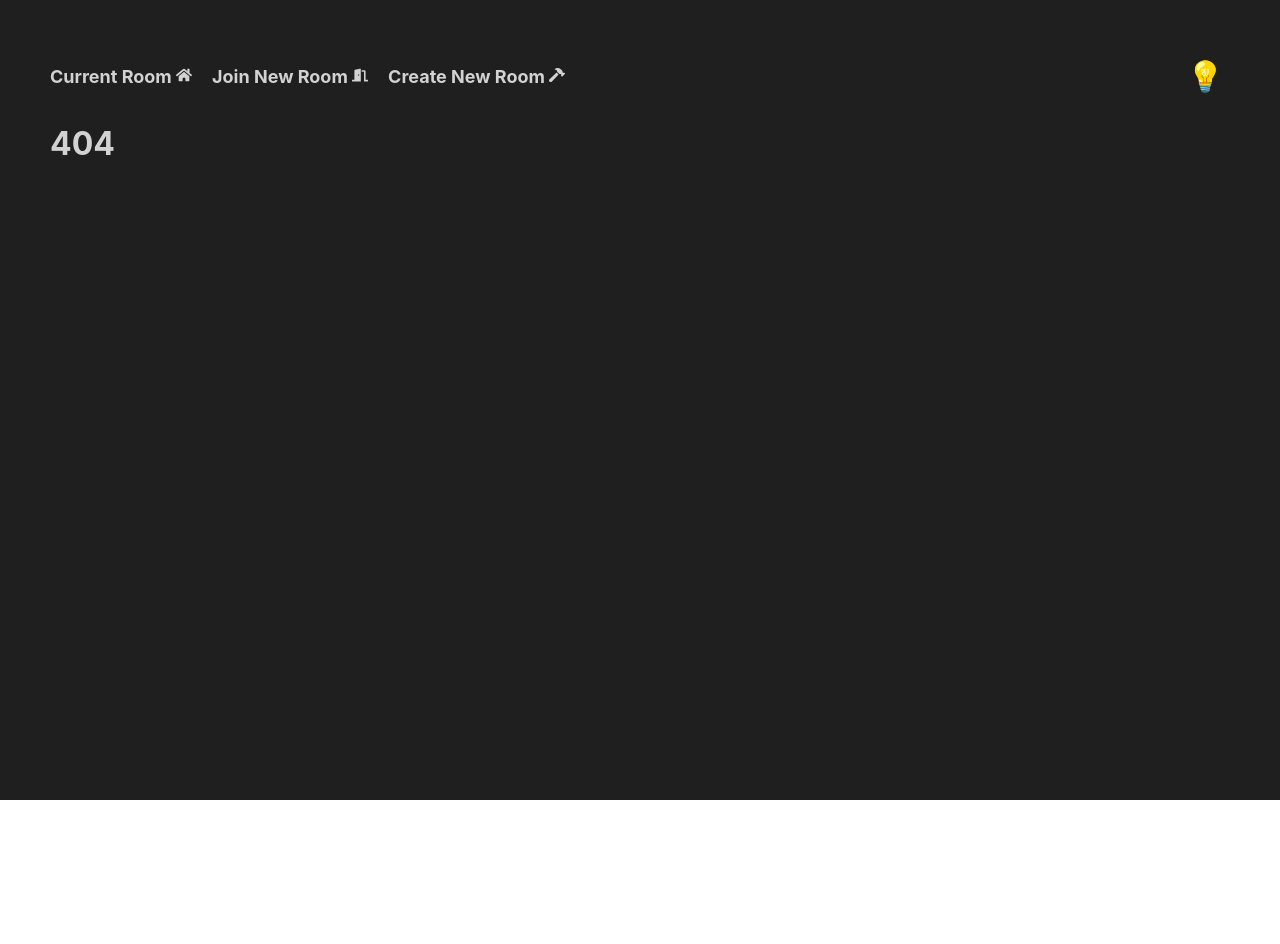
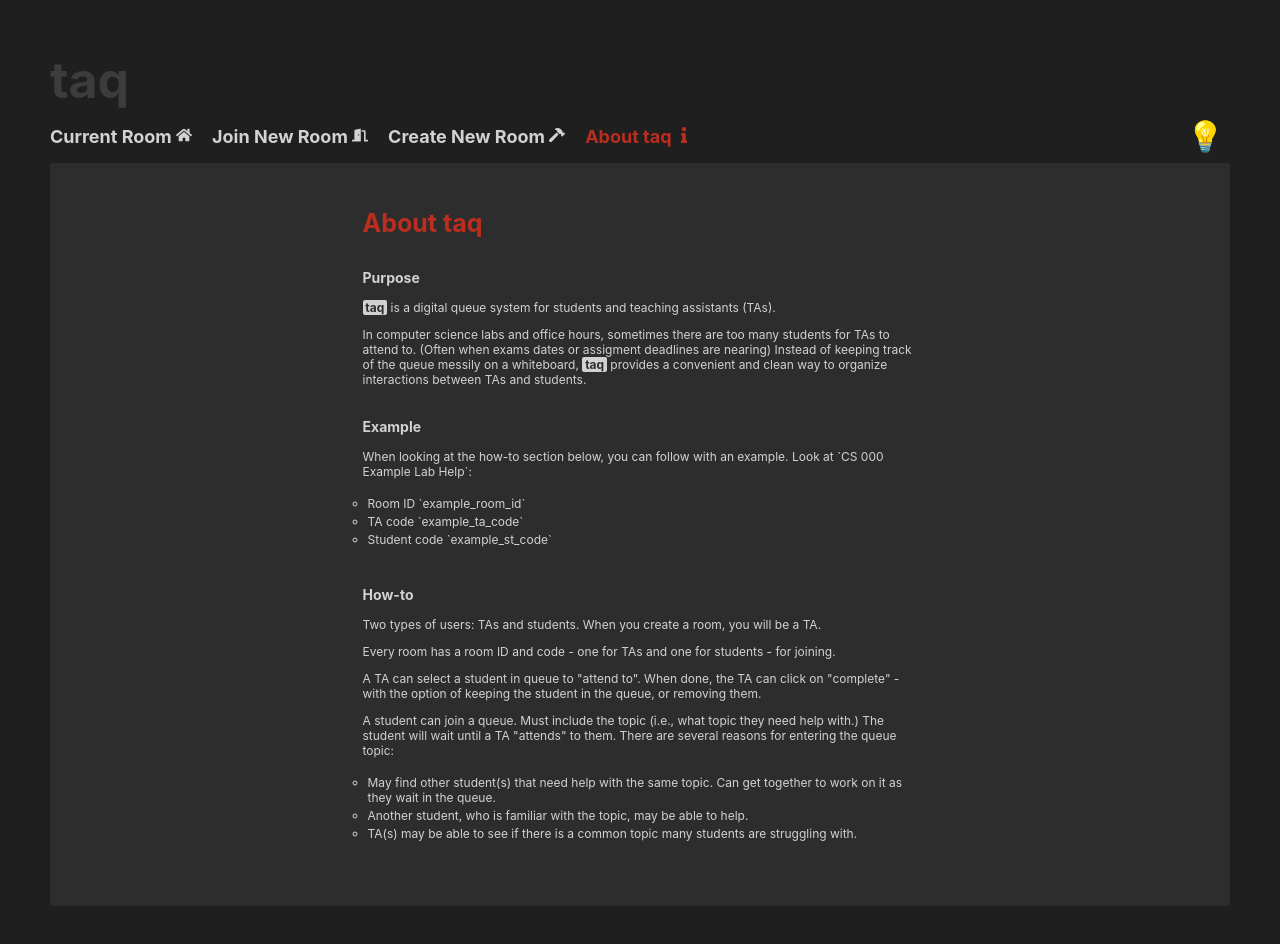
Before and after one commit to kentabf/taq-fe, a React app: page /about in a window 1280 px wide. Before the commit this address had no page. Before the commit the page ends 800 px from the top, so only its background shows below. Built offline with nearby package versions, Linux system fonts and the light colour scheme.

Commit message:
added about and minor styling fixes

```diff
--- /dev/null
+++ b/app/components/about.js
@@ -0,0 +1,105 @@
+import React from 'react'
+
+import { ThemeConsumer } from '../contexts/theme'
+
+export default class About extends React.Component {
+
+	taqIntext = (text) => {
+		const toRender = text? text : 'taq'
+		const defaultClass = text? '' : 'keyword-bold'
+		return (
+			<ThemeConsumer>
+				{({ theme }) => (
+						<span className={`keyword ${defaultClass} keyword-${theme}`}>
+							&nbsp;{toRender}&nbsp;
+						</span>
+				)}
+			</ThemeConsumer>
+		)
+	}
+
+	render() {
+		return (
+			<ThemeConsumer>
+				{({ theme }) => (
+					<div className={`inner-container bg-${theme}`}>
+						<div className='room-panel-detail'>
+							<h1 className={`room-title room-title-${theme}`}>
+								About taq
+							</h1>
+							<div className='about'>
+								<h3>
+								<br/>Purpose
+								</h3>
+								<p>
+								{this.taqIntext()} is a digital queue system for students and teaching assistants (TAs).
+								</p>
+								<p>
+								In computer science labs and office hours, sometimes there are too many students for
+								TAs to attend to. (Often when exams dates or assigment deadlines are nearing) Instead of
+								keeping track of the queue messily on a whiteboard, {this.taqIntext()} provides a
+								convenient and clean way to organize interactions between
+								TAs and students.
+								</p>
+								<h3>
+								<br/>Example
+								</h3>
+								<p>
+								When looking at the how-to section below, you can follow with an example.
+								Look at `CS 000 Example Lab Help`:
+								</p>
+								<div>
+									<ul className='about-list'>
+										<li>
+											Room ID `example_room_id`
+										</li>
+										<li>
+											TA code `example_ta_code`
+										</li>
+										<li>
+											Student code `example_st_code`
+										</li>
+									</ul>
+								</div>
+								<h3>
+								<br/>How-to
+								</h3>
+								<p>
+								Two types of users: TAs and students. When you create a room, you will be a TA.
+								</p>
+								<p>
+								Every room has a room ID and code - one for TAs and one for students - for joining.
+								</p>
+								<p>
+								A TA can select a student in queue to "attend to". When done, the TA can click on
+								"complete" - with the option of keeping the student in the queue, or removing them.
+								</p>
+								<p>
+								A student can join a queue. Must include the topic (i.e., what topic
+								they need help with.) The student will wait until a TA "attends" to them. There are several
+								reasons for entering the queue topic:
+								</p>
+								<div>
+									<ul className='about-list'>
+										<li>
+											May find other student(s) that need help with the same topic. Can get together
+											to work on it as they wait in the queue.
+										</li>
+										<li>
+											Another student, who is familiar with the topic, may be able to help.
+										</li>
+										<li>
+											TA(s) may be able to see if there is a common topic many students are struggling with.
+										</li>
+									</ul>
+								</div>
+							</div>
+						</div>
+					</div>
+				)}
+			</ThemeConsumer>
+		)
+	}
+
+
+}
--- a/app/components/create_room.js
+++ b/app/components/create_room.js
@@ -5,8 +5,6 @@ import Lobby from './lobby'
 export default class CreateRoom extends React.Component {
 
 	render() {
-
-		console.log("does this print? CreateRoom render!")
 
 		const meta = {
 			title: 'Create Room',
--- a/app/components/lobby.js
+++ b/app/components/lobby.js
@@ -70,7 +70,7 @@ export default class Lobby extends React.Component {
 				<ThemeConsumer>
 					{({ theme }) => (
 						<div className={`inner-container center bg-${theme}`}>
-							<h1 className={`title-${theme}`}>
+							<h1 className={`room-title room-title-${theme}`}>
 								{meta.title}
 							</h1>
 							<ErrorMessage errorMessage={this.state.errorMessage} />
--- a/app/components/nav.js
+++ b/app/components/nav.js
@@ -1,6 +1,6 @@
 import React from 'react'
 import { NavLink } from 'react-router-dom'
-import { FaHome, FaDoorOpen, FaHammer} from 'react-icons/fa'
+import { FaHome, FaDoorOpen, FaHammer, FaInfo} from 'react-icons/fa'
 
 import { ThemeConsumer } from '../contexts/theme'
 
@@ -48,6 +48,17 @@ export default function Nav () {
 									<FaHammer size={16} />
 								</NavLink>
 							</li>
+							<li>
+								<NavLink
+									to='/about'
+									exact
+									activeStyle={activeStyle}
+									className='nav-link'
+								>
+									About taq&nbsp;
+									<FaInfo size={16} />
+								</NavLink>
+							</li>
 
 						</ul>
 						<button
--- a/app/components/queue_grid.js
+++ b/app/components/queue_grid.js
@@ -80,7 +80,7 @@ export default class QueueGrid extends React.Component {
 						<div className='buffer' />
 						<div>
 							<div className={`room-panel-detail queue-grid`}>
-								Queue
+								<div className='queue-title'>Queue</div>
 								<ul>
 									{room.queue.map((user) => {
 										return (
@@ -90,6 +90,7 @@ export default class QueueGrid extends React.Component {
 										)
 									})}
 								</ul>
+								{room.queue.length===0 && <div className={`empty-warning`}>Queue is empty</div>}
 							</div>
 						</div>
 					</React.Fragment>
--- a/app/components/room_inner.js
+++ b/app/components/room_inner.js
@@ -12,13 +12,11 @@ export default class RoomInner extends React.Component {
 	}
 
 	handlePost = (postURL, data) => {
-		console.log("handlepost outer called")
 		fetch(window.backend_url+postURL, {
 			method: 'POST',
 			credentials: 'include',
 			body: data
 		}).then(response => {
-			console.log("handlepost then called")
 			if (response.status === 200) {
 				this.props.reload()
 			} else if (response.status === 401){
--- a/app/components/room_panel.js
+++ b/app/components/room_panel.js
@@ -43,7 +43,7 @@ export default class RoomPanel extends React.Component {
 	}
 
 	renderShow = () => {
-		const { stCode, taCode } = this.state.room.roomInfo
+		const { stCode, taCode, roomId } = this.state.room.roomInfo
 
 		return (
 			<ThemeConsumer>
@@ -54,6 +54,14 @@ export default class RoomPanel extends React.Component {
 							<button onClick={this.handleCodeShow}>
 								Hide codes
 							</button>
+							<div className='outer'>
+								<div className='left'>
+									Room Id:
+								</div>
+								<div className='right'>
+									{roomId}
+								</div>
+							</div>
 							<div className='outer'>
 								<div className='left'>
 									Students:
@@ -86,7 +94,7 @@ export default class RoomPanel extends React.Component {
 			<ThemeConsumer>
 				{({ theme }) => (
 					<div className='room-panel-detail'>
-						<h3>{userName}</h3>
+						<div className='room-panel-user-name'>{userName}</div>
 						{attendingWithName && <div>Currently attending with {attendingWithName}</div>}
 						{codeShow && this.renderShow()}
 						{!codeShow && this.renderHide()}
@@ -104,7 +112,7 @@ export default class RoomPanel extends React.Component {
 			<ThemeConsumer>
 				{({ theme }) => (
 					<div className='room-panel-detail'>
-						<h3>{userName}</h3>
+						<div className='room-panel-user-name'>{userName}</div>
 						{dateimeQueued && <div>Currently in queue regarding "{queueTopic}"</div>}
 						{!dateimeQueued && <div>Currently not in queue</div>}
 						{attendingWithName && <div>{attendingWithName} is attending to you</div>}
@@ -132,7 +140,7 @@ export default class RoomPanel extends React.Component {
 				{({ theme }) => (
 					<div>
 						<div>
-							<h1 className={`room-title title-${theme}`}>{roomInfo.roomName}</h1>
+							<div className={`room-title room-title-${theme}`}>{roomInfo.roomName}</div>
 						</div>
 						{isTa && this.renderTa()}
 						{!isTa && this.renderSt()}
--- /dev/null
+++ b/app/components/title.js
@@ -0,0 +1,19 @@
+import React from 'react'
+
+import { ThemeConsumer } from '../contexts/theme'
+
+export default function Title () {
+
+	return (
+		<ThemeConsumer>
+			{({ theme }) => (
+				<div>
+					<div className={`title title-${theme}`}>
+						taq
+					</div>
+				</div>
+			)}
+		</ThemeConsumer>
+	)
+
+}
--- a/app/index.css
+++ b/app/index.css
@@ -20,10 +20,12 @@ li {
 	--bg-primary-dark: rgb(31, 31, 31);
 	--bg-secondary-dark: rgb(45, 45, 45);
 	--text-dark: rgb(210, 210, 210);
+	--title-dark: rgb(60, 60, 60);
 
 	--bg-primary-light: rgb(255, 255, 255);
 	--bg-secondary-light: rgb(209, 209, 209);
 	--text-light: rgb(45, 45, 45);
+	--title-light: rgb(195, 195, 195);
 
 	--red-primary: rgba(187, 46, 31, 1.0); /*NOTE: if you change this, change navlink highlight*/
 	--red-secondary: rgba(187, 46, 31, 0.4);
@@ -69,11 +71,30 @@ li {
 	/*font-weight: bold;*/
 }
 
+.title {
+	/*text-align: center;*/
+	font-size: 50px;
+	font-weight: bold;
+}
 .title-light{
+	color: var(--title-light)
+}
+.title-dark{
+	color: var(--title-dark)
+}
+
+.room-title {
+  display: inline;
+  text-align: center;
+  float: center;
+  font-size: 25px;
+  font-weight: bold;
+}
+.room-title-light{
 	color: var(--red-primary);
 }
 
-.title-dark{
+.room-title-dark{
 	color: var(--red-primary);
 }
 
@@ -103,7 +124,7 @@ li {
 }
 
 .outer-container {
-  max-width: 1200px;
+  max-width: 1300px;
   margin: 0 auto;
   padding: 50px;
 }
@@ -127,12 +148,6 @@ li {
   font-weight: bold;
   text-decoration: none;
   color: inherit;
-}
-
-.room-title {
-  display: inline;
-  text-align: center;
-  float: center;
 }
 
 .room-action{
@@ -294,7 +309,45 @@ li {
 	padding: 3px;
 }
 
+.queue-title{
+	color: var(--red-primary);
+	font-weight: bold;
+}
+
+.empty-warning{
+	font-size: 12px;
+	font-style: italic;
+}
+
 .grid {
   display: flex;
   flex-wrap: wrap;
 }
+
+.keyword{
+	display: inline-block;
+	border-radius: 2px;
+}
+.keyword-bold{
+	font-weight: bold;
+}
+.keyword-light{
+	background-color: var(--bg-secondary-dark);
+	color: var(--text-dark);
+}
+.keyword-dark{
+	background-color: var(--bg-secondary-light);
+	color: var(--text-light);
+}
+
+.about{
+	font-size: 12px;
+}
+
+ul.about-list{
+	padding: 5px;
+}
+ul.about-list li{
+	list-style-type: circle;
+	padding-bottom: 3px;
+}
--- a/app/index.js
+++ b/app/index.js
@@ -2,19 +2,20 @@ import React from 'react'
 import ReactDOM from 'react-dom'
 import { BrowserRouter as Router, Route, Redirect, Switch } from 'react-router-dom'
 
+import { ThemeProvider } from './contexts/theme'
 import Loading from './components/loading'
+import Title from './components/title'
 import Nav from './components/nav'
-import { ThemeProvider } from './contexts/theme'
 import './index.css'
 
 const BACKEND_LOCAL = false
 
 window.backend_url = BACKEND_LOCAL? 'http://127.0.0.1:8000' : 'https://taq-be.herokuapp.com'
 
-const Lobby = React.lazy(() => import('./components/lobby'))
+const Room = React.lazy(() => import('./components/room'))
 const CreateRoom = React.lazy(() => import('./components/create_room'))
 const JoinRoom = React.lazy(() => import('./components/join_room'))
-const Room = React.lazy(() => import('./components/room'))
+const About = React.lazy(() => import('./components/about'))
 
 class App extends React.Component {
 
@@ -33,6 +34,7 @@ class App extends React.Component {
 				<ThemeProvider value={this.state}>
 					<div className={this.state.theme}>
 						<div className='outer-container'>
+							<Title />
 							<Nav />
 							<React.Suspense fallback ={<Loading text='Loading'/>}>
 								<Switch>
@@ -42,6 +44,7 @@ class App extends React.Component {
 									<Route exact path='/room' component={Room} />
 									<Route exact path='/join_room' component={JoinRoom}/>
 									<Route exact path='/create_room' component={CreateRoom} />
+									<Route exact path='/about' component={About} />
 									<Route render={() => <h1>404</h1>} />
 								</Switch>
 							</React.Suspense>
```
